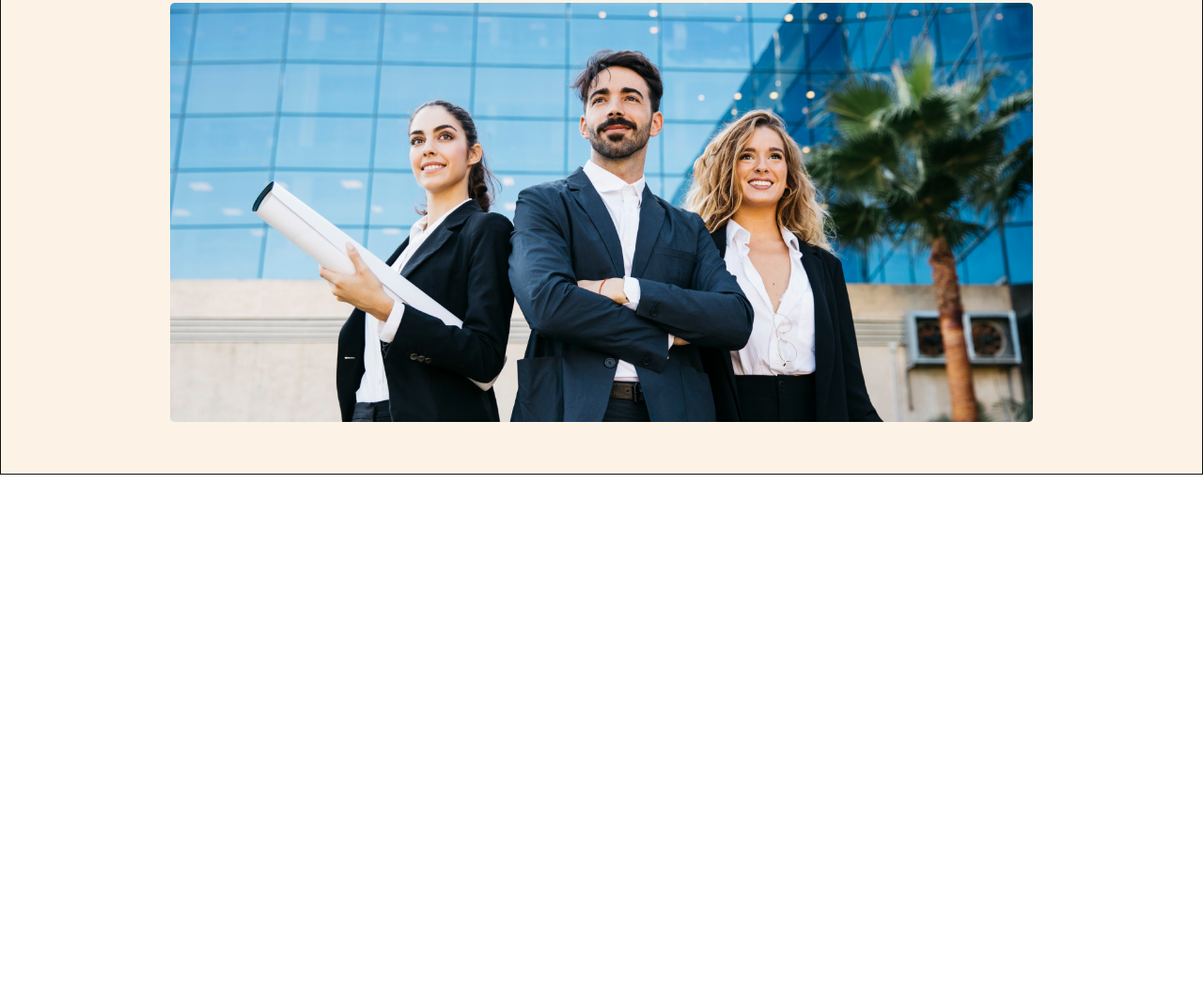
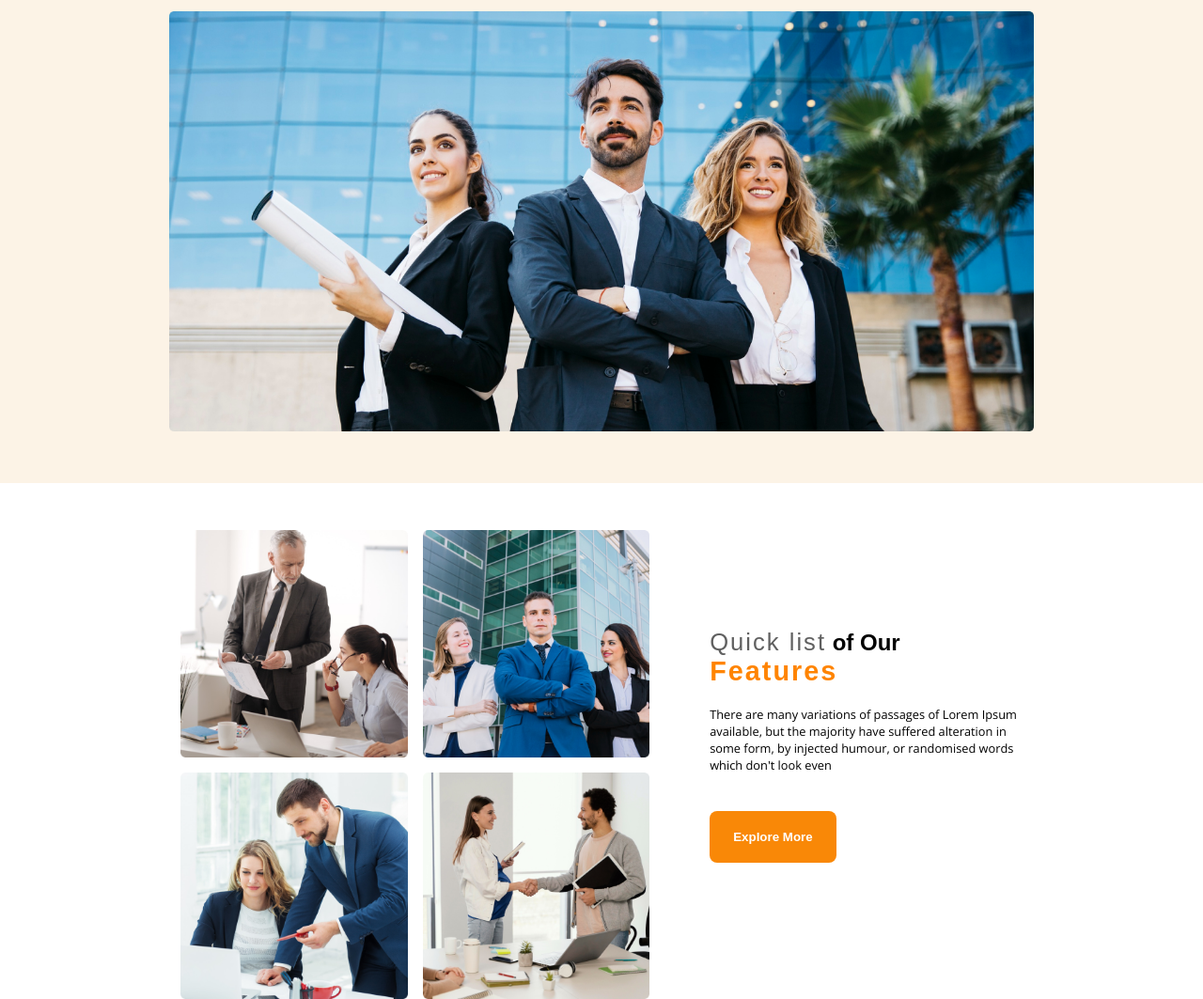
Before and after one commit to mdridoyali/g3-architect-website, a plain HTML site: page index.html in a window 1280 px wide. Shown: the part 476-1539 px from the top of the page at 94% size. Before the commit the page ends 981 px from the top, so only its background shows below. Drawn offline with nearby package versions, Linux system fonts and the light colour scheme.

Commit message:
teams container created

```diff
--- a/index.html
+++ b/index.html
@@ -1,11 +1,13 @@
 <!DOCTYPE html>
 <html lang="en">
+
 <head>
     <meta charset="UTF-8">
     <meta name="viewport" content="width=device-width, initial-scale=1.0">
     <link rel="stylesheet" href="style.css">
     <title>Architect Website</title>
 </head>
+
 <body>
     <header>
         <nav>
@@ -20,20 +22,37 @@
         <div class="banner">
             <div class="banner-content">
                 <h1 class="banner-title">Brand New Group of Architects </h1>
-                <p class="banner-desc">There are many variations of passages of Lorem Ipsum available, but the majority have suffered alteration in
+                <p class="banner-desc">There are many variations of passages of Lorem Ipsum available, but the majority
+                    have suffered alteration in
                     some form, by injected humour, or randomised words which don't look even</p>
                 <button class="btn-primary">Explore More</button>
             </div>
             <img src="images/banner.png" alt="">
         </div>
     </header>
+    <!-- header end -->
 
     <main>
-
+        <!-- teams section start -->
+        <section class="teams-container">
+            <div class="teams-img-container">
+                <img src="images/team1.png" alt="">
+                <img src="images/team2.png" alt="">
+                <img src="images/team3.png" alt="">
+                <img src="images/team4.png" alt="">
+            </div>
+            <div class="teams-content">
+                <h2 class="teams-title"><span class="quick">Quick list</span> of Our <br> <span class="features"> Features</span></h2>
+                <p class="teams-desc">There are many variations of passages of Lorem Ipsum available,  but the majority have suffered alteration in some form, by injected  humour, or randomised words which don't look even</p>
+                <button class="btn-primary">Explore More</button>
+            </div>
+        </section>
+        <!-- teams section end -->
     </main>
 
     <footer>
 
     </footer>
 </body>
+
 </html>
--- a/style.css
+++ b/style.css
@@ -13,7 +13,7 @@ body{
     background: rgb(249, 136, 7);
     color: white;
     border: none;
-    padding: 15px 24px;
+    padding: 20px 25px;
     margin: 40px 0;
     font-weight: bold;
     border-radius: 8px;
@@ -24,12 +24,13 @@ body{
 header{
     background: #f8e6cd7f;
     padding: 50px 180px;
-    border:1px solid #131313;
+    margin-bottom: 50px;
 }
 nav{
     display: flex;
     justify-content: space-between;
     align-items: center;
+    gap: 30px;
 }
 .nav-title{
     font-size: 2.5rem;
@@ -38,10 +39,10 @@ nav{
 }
 nav > ul{
     display: flex;
+    gap: 35px;
 }
 nav li{
     list-style: none;
-    margin-right: 30px;
     font-weight: 500;
     font-size: 1rem;
 
@@ -68,3 +69,78 @@ nav li a{
     width: 100%;
 }
 /* header section end */
+
+
+
+
+
+/* main style */
+main{
+    max-width: 70%;
+    margin: 0 auto;
+}
+
+/* teams section start */
+.teams-container{
+    display: flex;
+    align-items: center;
+    gap: 4rem;
+}
+.teams-img-container{
+     display: grid;
+     grid-template-columns: repeat(2, 1fr);
+     gap: 1rem;
+     width: 60%;
+}
+.teams-img-container img{
+    width: 100%;
+}
+.teams-content{
+     padding: 0px 0px;
+     width: 40%;
+}
+
+
+.quick{
+    font-size:1.6rem ;
+    color: #606060;
+    font-weight: 500;
+    letter-spacing: 2px;
+}
+.features{
+    font-size:1.8rem ;
+    color: #ff8400;
+    font-weight: 800;
+    letter-spacing: 2px;
+}
+.teams-title{
+    font-family: 'Work Sans', sans-serif;
+}
+.teams-desc{
+    font-size: 0.8rem;
+    font-weight: 100;
+    margin-top: 20px;
+}
+
+
+/* responsive media queary */
+
+/* mobile devise */
+@media screen and (max-width:576px) {
+    header{  padding: 10px 10px; }
+    nav{ flex-direction: column; }
+    .banner-title{ font-size: 2.5rem; }
+    .teams-container{ flex-direction: column-reverse; }
+    .teams-content{  width: 80%; }
+    .teams-img-container{ width: 90%; }
+    main{ max-width: 100%; }
+}
+
+/* tablet or medium devise */
+@media screen and (min-width:576px) and (max-width:992px) {
+    header{  padding: 50px;}
+    nav{ flex-direction: column; }
+    main{  max-width: 90%; }
+
+
+}
```
